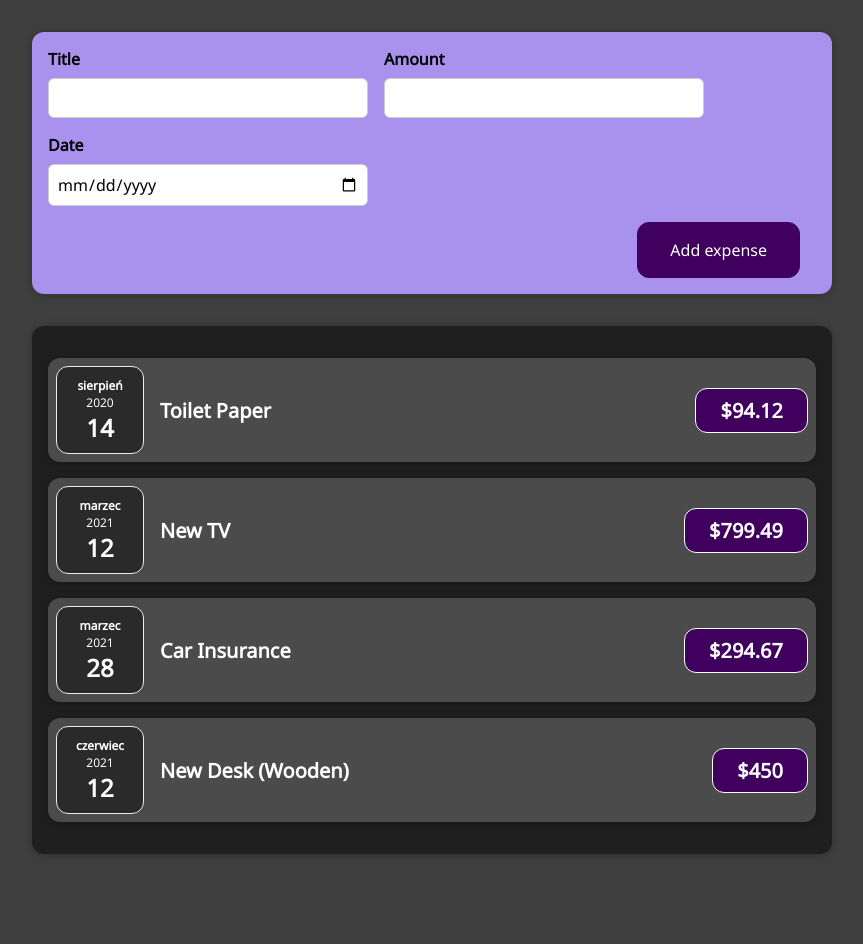
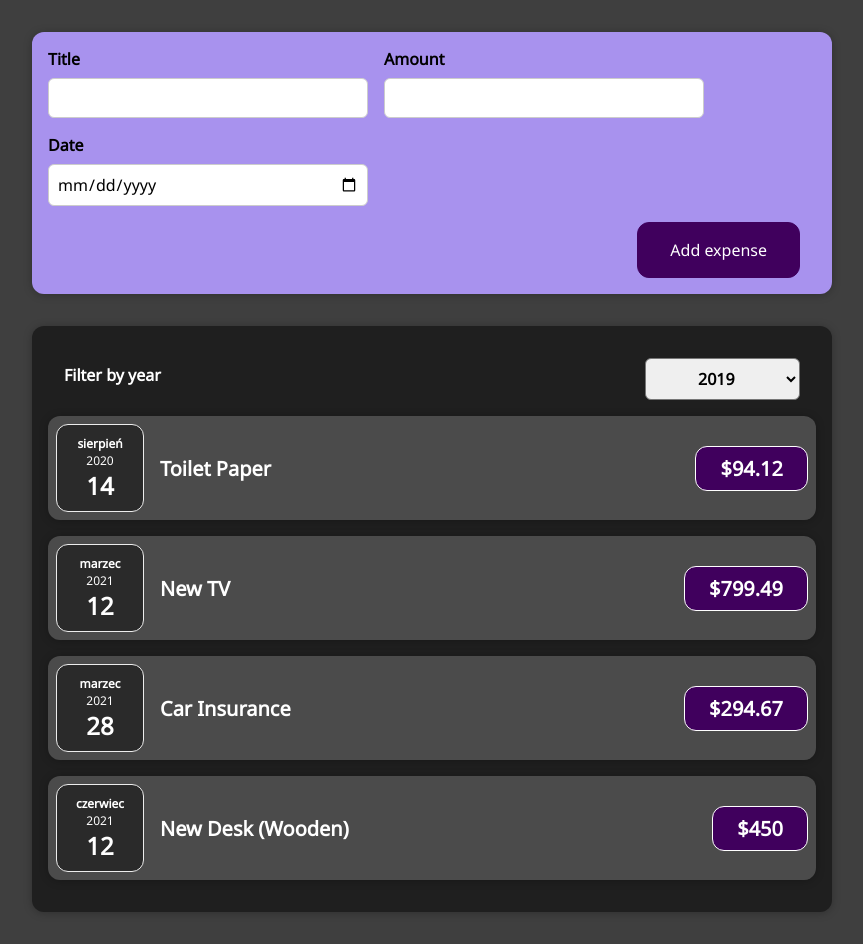
Before and after one commit to lejzab/reimagined-system, a React (Create React App) app in the folder react-complete-guide/: page / in a window 1280 px wide. Shown: the whole page, without its empty margins (208-1071 px from the left). Before the commit the page ends 886 px from the top, so only its background shows below. Built offline with nearby package versions, Linux system fonts and the light colour scheme.

Commit message:
add filter component

```diff
--- a/react-complete-guide/src/components/Expenses/Expenses.js
+++ b/react-complete-guide/src/components/Expenses/Expenses.js
@@ -1,12 +1,20 @@
 import ExpenseItem from "./ExpenseItem";
 import './Expenses.css'
 import Card from "../UI/Card";
+import ExpensesFilter from "./ExpensesFilter";
+import {useState} from "react";
 
 const Expenses = (props) => {
     const items = props.items;
+    const [filteredYear, setFilteredYear] = useState('2019');
+
+    const filterChangedHandler = (selectedYear) => {
+        setFilteredYear(selectedYear);
+    };
 
     return (
         <Card className="expenses">
+            <ExpensesFilter selected={filteredYear} onChangeFilter={filterChangedHandler}/>
             {items.map((item, index) => (
                 <ExpenseItem
                     key={index}
--- /dev/null
+++ b/react-complete-guide/src/components/Expenses/ExpensesFilter.css
@@ -0,0 +1,24 @@
+.expenses-filter {
+    color: white;
+    padding: 0 1rem;
+}
+
+.expenses-filter__control {
+    display: flex;
+    width: 100%;
+    align-items: center;
+    justify-content: space-between;
+    margin: 1rem 0;
+}
+
+.expenses-filter label {
+    font-weight: bold;
+    margin-bottom: 0.5rem;
+}
+
+.expenses-filter select {
+    font: inherit;
+    padding: 0.5rem 3rem;
+    font-weight: bold;
+    border-radius: 6px;
+}
--- /dev/null
+++ b/react-complete-guide/src/components/Expenses/ExpensesFilter.js
@@ -0,0 +1,23 @@
+import './ExpensesFilter.css';
+
+const ExpensesFilter = (props) => {
+    const dropdownChangeHandler = (event) => {
+        props.onChangeFilter(event.target.value);
+    };
+
+    return (
+        <div className='expenses-filter'>
+            <div className='expenses-filter__control'>
+                <label>Filter by year</label>
+                <select value={props.selected} onChange={dropdownChangeHandler}>
+                    <option value='2022'>2022</option>
+                    <option value='2021'>2021</option>
+                    <option value='2020'>2020</option>
+                    <option value='2019'>2019</option>
+                </select>
+            </div>
+        </div>
+    );
+};
+
+export default ExpensesFilter;
```
